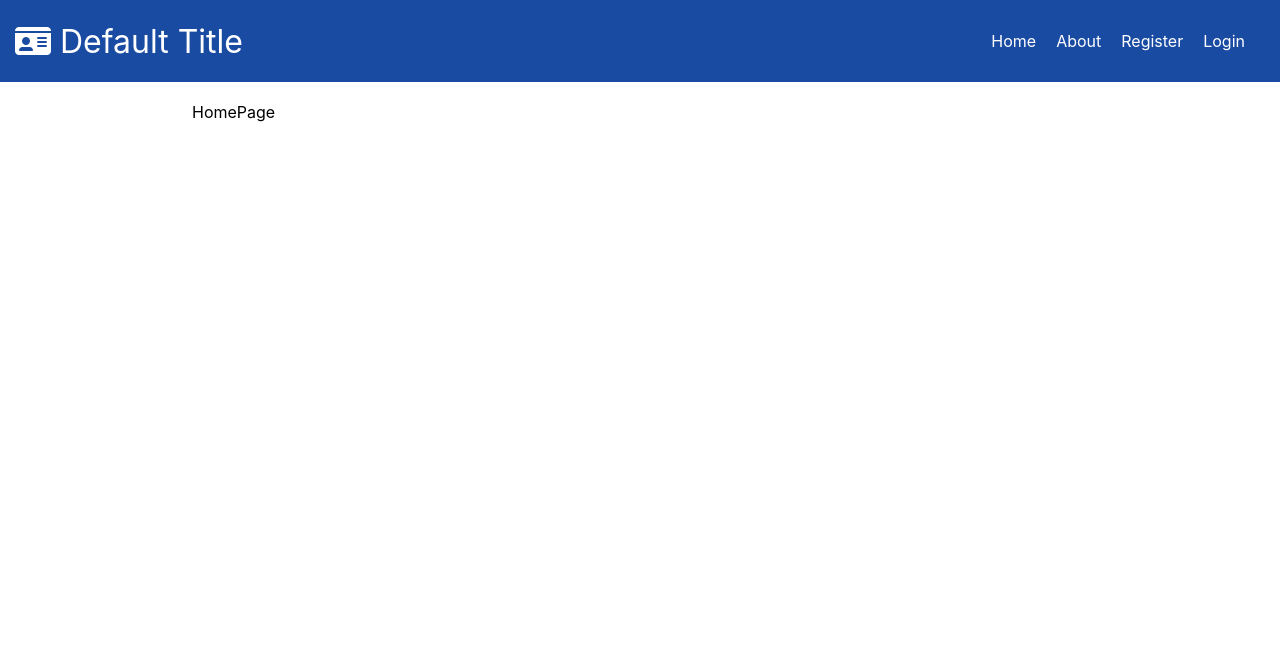
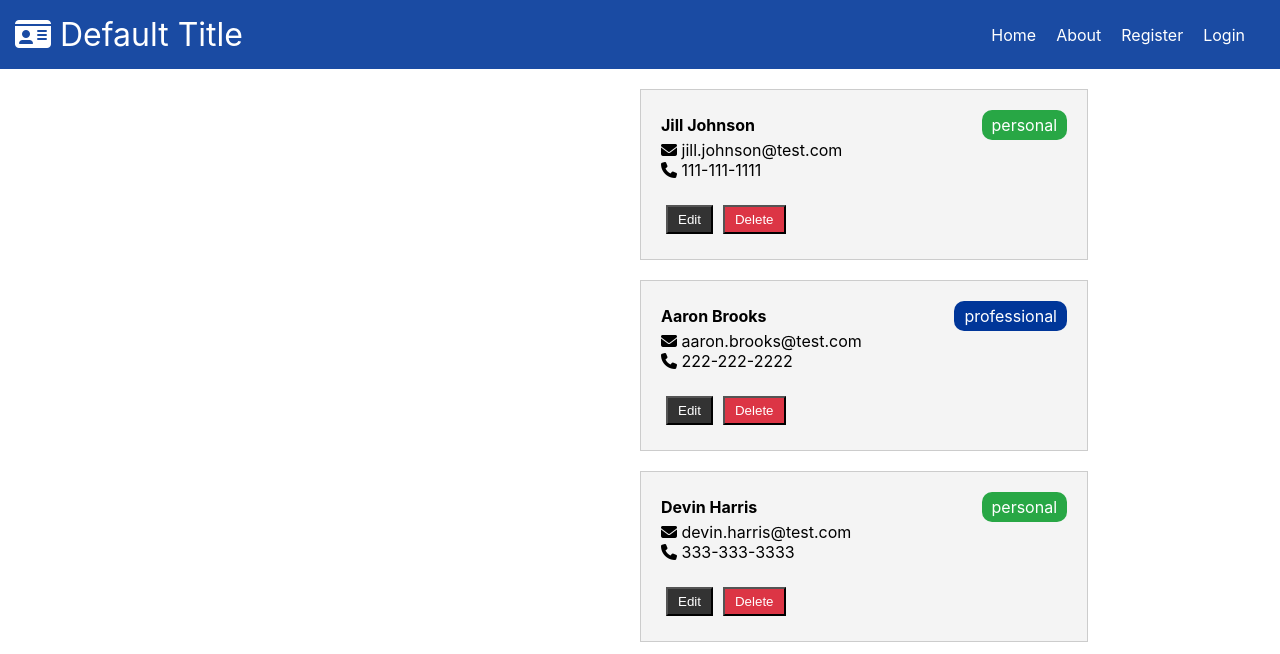
Before and after one commit to adamyi515/contact-keeper, a React (Create React App) app in the folder client/: page / in a window 1280 px wide. Shown: the top 654 px of the page. Built offline with nearby package versions, Linux system fonts and the light colour scheme.

Commit message:
Create contact-list, contact-item, contact-form components. Stylize the contact-item component. Setup css grid on home-page component

```diff
--- a/client/src/App.css
+++ b/client/src/App.css
@@ -1,7 +1,27 @@
+* {
+  box-sizing: border-box;
+  padding: 0;
+  margin: 0;
+}
+
 /************ UTILITES (GLOBAL STYLES)  ******************/
 .link {
   text-decoration: none;
-  color: white;
+  color: #fff;
+}
+
+.btn {
+  color: #fff;
+  padding: 5px 10px;
+  margin: 5px;
+}
+
+.btn-standard {
+  background-color: #333333;
+}
+
+.btn-danger {
+  background-color: #dc3545;
 }
 
 .container {
@@ -9,3 +29,17 @@
   width: 70%;
   margin-top: 20px;
 }
+
+.badge-primary {
+  background-color: #003699;
+  color: #fff;
+  padding: 5px 10px;
+  border-radius: 10px;
+}
+
+.badge-success {
+  background-color: #28a745;
+  color: #fff;
+  padding: 5px 10px;
+  border-radius: 10px;
+}
--- /dev/null
+++ b/client/src/components/contact-form/contact-form.component.jsx
@@ -0,0 +1,11 @@
+import React from 'react'
+
+const ContactForm = () => {
+  return (
+    <div>
+
+    </div>
+  )
+}
+
+export default ContactForm
--- /dev/null
+++ b/client/src/components/contact-item/contact-item.component.jsx
@@ -0,0 +1,33 @@
+import React from 'react'
+import './contact-item.styles.css';
+
+
+
+const ContactItem = ({ contact }) => {
+    const { id, name, email, phone, type } = contact;
+
+    return (
+        <div className='contact-item'>
+
+            <div className='contact-item__user-info-1'>
+                <h4>{ name }</h4> <span className={type === 'professional' ? 'badge-primary' : 'badge-success'}>{ type }</span>
+            </div>
+
+            <div className='contact-item__user-info-2'>
+                <div>
+                    <i className="fa-solid fa-envelope"></i> { email }
+                </div>
+                <div>
+                    <i className="fa-solid fa-phone"></i> {' '} { phone }
+                </div>
+            </div>
+
+            <div className='contact-item__button-container'>
+                <button className='btn btn-standard'>Edit</button>
+                <button className='btn btn-danger'>Delete</button>
+            </div>
+        </div>
+    )
+}
+
+export default ContactItem
--- /dev/null
+++ b/client/src/components/contact-item/contact-item.styles.css
@@ -0,0 +1,18 @@
+.contact-item {
+  background-color: #f4f4f4;
+  border: 1px solid #cccccc;
+  padding: 20px;
+  margin-bottom: 20px;
+}
+
+.contact-item__user-info-1 {
+  display: flex;
+  align-items: center;
+  justify-content: space-between;
+}
+
+.contact-item__user-info-2 {
+  display: flex;
+  flex-direction: column;
+  margin-bottom: 20px;
+}
--- /dev/null
+++ b/client/src/components/contact-list/contact-list.component.jsx
@@ -0,0 +1,23 @@
+import React from 'react'
+
+// Component
+import ContactItem from '../contact-item/contact-item.component'
+
+
+const ContactList = () => {
+  const contacts = [
+    {id: 1, name: 'Jill Johnson', email: 'jill.johnson@test.com', phone: '111-111-1111', type: 'personal'},
+    {id: 2, name: 'Aaron Brooks', email: 'aaron.brooks@test.com', phone: '222-222-2222', type: 'professional'},
+    {id: 3, name: 'Devin Harris', email: 'devin.harris@test.com', phone: '333-333-3333', type: 'personal'}
+  ]
+
+  return (
+    <div>
+      {
+        contacts.map(contact => <ContactItem contact={contact} />)
+      }
+    </div>
+  )
+}
+
+export default ContactList
--- a/client/src/components/pages/home-page.component.jsx
+++ b/client/src/components/pages/home-page.component.jsx
@@ -1,8 +1,21 @@
 import React from 'react'
+import './home-page.styles.css';
+
+// Components
+import ContactForm from '../contact-form/contact-form.component';
+import ContactList from '../contact-list/contact-list.component';
+
 
 const HomePage = () => {
   return (
-    <div>HomePage</div>
+    <div className='home-page'>
+      <div>
+        <ContactForm />
+      </div>
+      <div>
+        <ContactList />
+      </div>
+    </div>
   )
 }
 
--- a/client/src/components/pages/home-page.styles.css
+++ b/client/src/components/pages/home-page.styles.css
@@ -0,0 +1,4 @@
+.home-page {
+  display: grid;
+  grid-template-columns: repeat(2, 1fr);
+}
```
